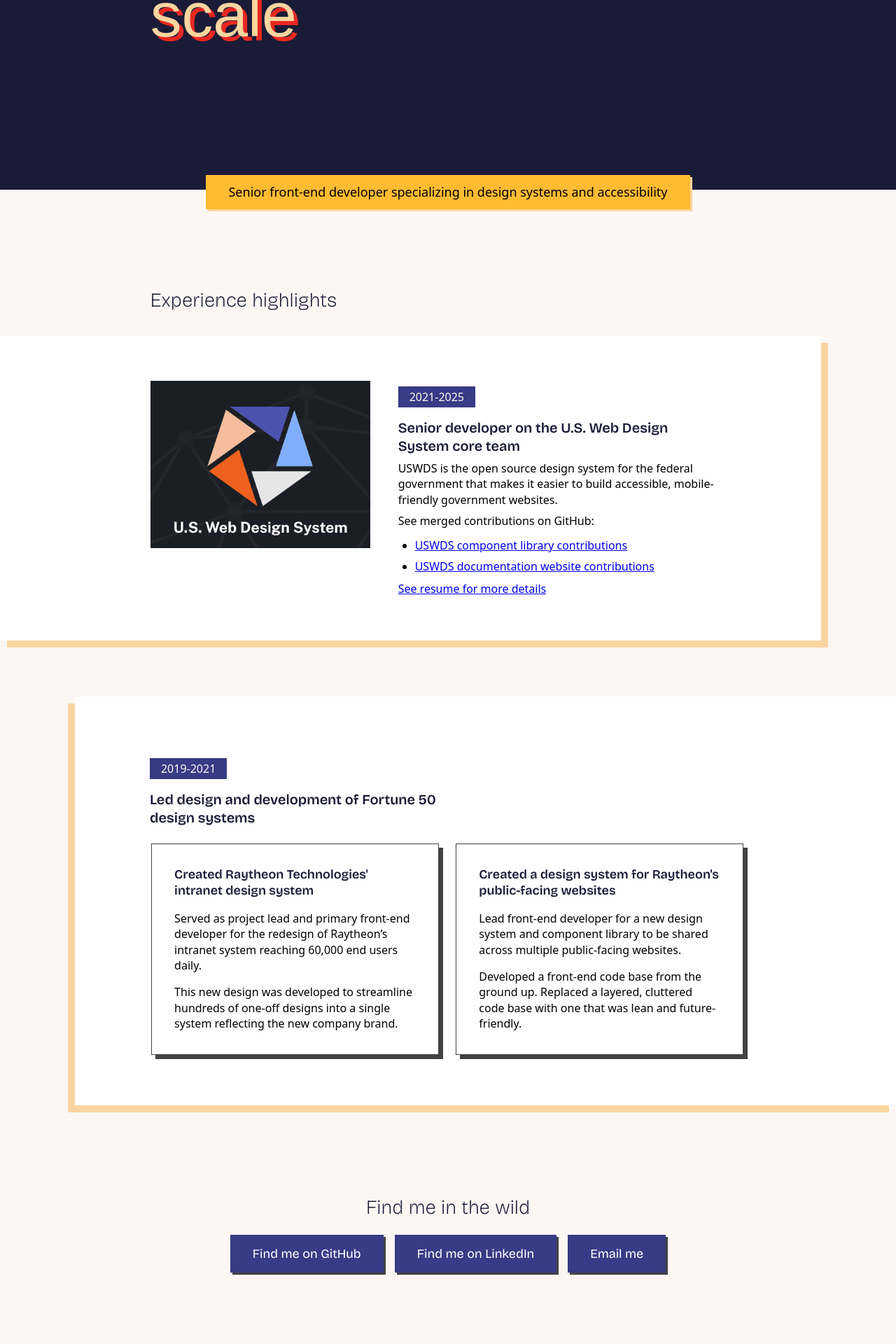
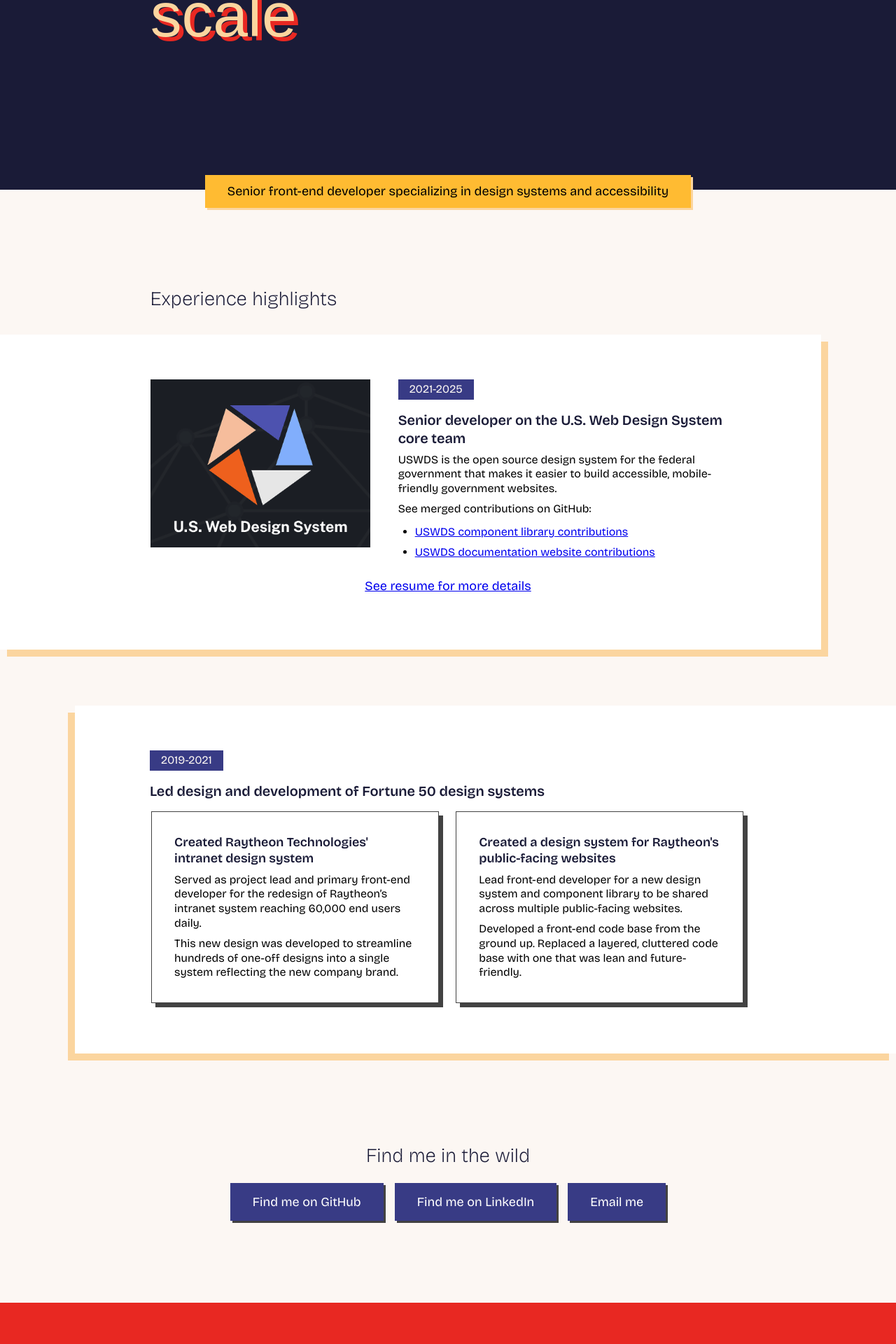
Before and after one commit to amyleadem/amyleadem.github.io, a Jekyll site: the page built from index.md, in a window 1280 px wide. Shown: the part 494-2414 px from the top of the page at 70% size. Built offline with Jekyll 4.4.1, drawn with Linux system fonts in a browser that asks for light colours; some web fonts are replaced.

Commit message:
break up sass files; update job-card code

```diff
--- a/assets/css/styles.css
+++ b/assets/css/styles.css
@@ -177,15 +177,190 @@ summary {
   display: list-item;
 }
 
-html html {
+html {
   scroll-behavior: smooth;
 }
+
 @media screen and (prefers-reduced-motion: reduce) {
-  html html {
+  html {
     scroll-behavior: auto;
   }
 }
+body {
+  background: #fcf7f3;
+}
 
+.grid-container {
+  display: grid;
+  grid-template-columns: repeat(12, 1fr);
+  grid-column-gap: 8px;
+}
+
+.grid-row {
+  grid-column: 1/13;
+}
+
+a:visited, a:active {
+  color: #383b85;
+}
+a:hover {
+  color: black;
+}
+
+p,
+li,
+h4,
+h5,
+h6 {
+  line-height: 1.4;
+  max-width: 80ex;
+}
+
+p,
+ul li {
+  color: black;
+  font-family: "Bricolage Grotesque", sans-serif;
+  font-size: 1rem;
+  font-weight: 400;
+  line-height: 1.3;
+}
+
+ul {
+  padding-left: calc(8px * 3);
+}
+
+ul li {
+  padding-block: calc(8px * 0.5);
+}
+
+h2 {
+  color: #1a1b37;
+  font-family: "Bricolage Grotesque", sans-serif;
+  font-size: 1.375rem;
+  font-weight: 200;
+  line-height: 1.3;
+}
+@media (min-width: 600px) {
+  h2 {
+    font-size: 1.75rem;
+  }
+}
+
+h3 {
+  color: #1a1b37;
+  font-family: "Bricolage Grotesque", sans-serif;
+  font-size: 1.25rem;
+  font-weight: 200;
+  line-height: 1.3;
+  color: #1a1b37;
+  font-family: "Bricolage Grotesque", sans-serif;
+  font-weight: 600;
+  line-height: 1.3;
+}
+
+h4 {
+  color: #1a1b37;
+  font-family: "Bricolage Grotesque", sans-serif;
+  font-size: 1.125rem;
+  font-weight: 600;
+  line-height: 1.3;
+}
+
+.font-size-xl {
+  color: #1a1b37;
+  font-family: "Bricolage Grotesque", sans-serif;
+  font-size: 1.375rem;
+  font-weight: 200;
+  line-height: 1.3;
+}
+@media (min-width: 600px) {
+  .font-size-xl {
+    font-size: 1.75rem;
+  }
+}
+
+.font-size-2xl {
+  color: #fbd59f;
+  font-family: "Rammetto One", sans-serif;
+  font-size: 5vw;
+  margin-block: 8px;
+  max-width: 44ex;
+  text-shadow: #1a1b37 6px 6px;
+}
+
+.font-size-3xl {
+  text-shadow: #e82822 6px 6px;
+  font-family: "Rammetto One", sans-serif;
+  font-size: 8vw;
+  color: #fbd59f;
+  grid-column: 2/12;
+  max-width: 44ex;
+}
+@media (max-width: 900px) {
+  .font-size-3xl {
+    font-size: 3rem;
+    text-shadow: #e82822 3px 3px;
+  }
+}
+@media (min-width: 600px) {
+  .font-size-3xl {
+    font-size: 8.5vw;
+  }
+}
+@media (max-height: 600px) and (min-width: 900px) {
+  .font-size-3xl {
+    font-size: 7.5vw;
+  }
+}
+@media (min-width: 900px) {
+  .font-size-3xl {
+    font-size: 8vw;
+  }
+}
+@media (min-width: 1200px) {
+  .font-size-3xl {
+    font-size: 7vw;
+    grid-column: 3/11;
+  }
+}
+@media (min-width: 1800px) {
+  .font-size-3xl {
+    font-size: 6.5vw;
+    grid-column: 3/11;
+  }
+}
+@media (max-height: 600px) and (min-width: 1200px) {
+  .font-size-3xl {
+    font-size: 6vw;
+  }
+}
+
+.button {
+  font-family: "Bricolage Grotesque", sans-serif;
+  margin-block: 0;
+  padding-block: calc(8px * 1);
+  padding-inline: calc(8px * 2);
+  color: white;
+  background-color: #383b85;
+  text-decoration: none;
+}
+@media (min-width: 900px) {
+  .button {
+    font-size: 1.125rem;
+    padding-block: calc(8px * 2);
+    padding-inline: calc(8px * 4);
+  }
+}
+
+html {
+  scroll-behavior: smooth;
+}
+
+@media screen and (prefers-reduced-motion: reduce) {
+  html {
+    scroll-behavior: auto;
+  }
+}
 body {
   background: #fcf7f3;
 }
@@ -308,31 +483,74 @@ section[aria-label="career highlights"] .job-card {
   margin-bottom: calc(8px * 6);
   padding-block: calc(8px * 6);
 }
-section[aria-label="career highlights"] .job-card__tag {
+section[aria-label="career highlights"] .job-card > * {
+  grid-column: 2/12;
+}
+section[aria-label="career highlights"] .job-card .tag {
   background: #383b85;
   color: #fcf7f3;
   display: inline-block;
   padding: calc(8px * 0.5) calc(8px * 2);
+  margin-top: 0;
 }
-section[aria-label="career highlights"] .job-card__body > * {
+section[aria-label="career highlights"] .job-card div > * {
   margin-block: 8px;
 }
-section[aria-label="career highlights"] .job-card__image {
-  display: none;
-  width: 100%;
+section[aria-label="career highlights"] .job-card__button {
+  font-family: "Bricolage Grotesque", sans-serif;
+  margin-block: 0;
+  padding-block: calc(8px * 1);
+  padding-inline: calc(8px * 2);
+  grid-column: 3/11;
+  display: flex;
+  justify-content: center;
 }
-section[aria-label="career highlights"] .job-card > * {
-  grid-column: 2/12;
+@media (min-width: 900px) {
+  section[aria-label="career highlights"] .job-card__button {
+    font-size: 1.125rem;
+    padding-block: calc(8px * 2);
+    padding-inline: calc(8px * 4);
+  }
+}
+@media (min-width: 1200px) {
+  section[aria-label="career highlights"] .job-card {
+    display: grid;
+    grid-template-columns: repeat(11, 1fr);
+    grid-column-gap: 8px;
+    margin-bottom: calc(8px * 8);
+    padding-block: calc(8px * 8);
+  }
 }
 section[aria-label="career highlights"] .job-card--one-item {
   grid-column: 1/13;
   box-shadow: 10px 10px #fbd59f;
 }
-@media (max-width: 900px) {
+section[aria-label="career highlights"] .job-card--one-item img {
+  display: block;
+}
+@media (max-width: 1200px) {
+  section[aria-label="career highlights"] .job-card--one-item img {
+    display: none;
+  }
   section[aria-label="career highlights"] .job-card--one-item .job-card__body {
     border: 1px solid #424242;
     box-shadow: #424242 6px 6px;
     padding: calc(8px * 4);
+  }
+}
+@media (min-width: 1200px) {
+  section[aria-label="career highlights"] .job-card--one-item {
+    box-shadow: 10px 10px #fbd59f;
+    grid-column: 1/12;
+    z-index: 1;
+  }
+  section[aria-label="career highlights"] .job-card--one-item img {
+    grid-column: 3/span 3;
+    width: 100%;
+  }
+  section[aria-label="career highlights"] .job-card--one-item .job-card__body {
+    grid-column: 6/span 5;
+    padding-left: calc(8px * 4);
   }
 }
 section[aria-label="career highlights"] .job-card--two-items {
@@ -356,53 +574,20 @@ section[aria-label="career highlights"] .job-card--two-items .job-card__body div
   }
 }
 @media (min-width: 1200px) {
-  section[aria-label="career highlights"] .job-card {
-    display: grid;
-    grid-template-columns: repeat(11, 1fr);
-    grid-column-gap: 8px;
-    margin-bottom: calc(8px * 8);
-    padding-block: calc(8px * 8);
-  }
-  section[aria-label="career highlights"] .job-card__image {
-    display: block;
-  }
-  section[aria-label="career highlights"] .job-card:nth-of-type(1) {
-    box-shadow: 10px 10px #fbd59f;
-    grid-column: 1/12;
-    z-index: 1;
-  }
-  section[aria-label="career highlights"] .job-card:nth-of-type(1) .job-card__image {
-    grid-column: 3/span 3;
-  }
-  section[aria-label="career highlights"] .job-card:nth-of-type(1) .job-card__body {
-    grid-column: 6/span 5;
-    padding-left: calc(8px * 4);
-  }
-  section[aria-label="career highlights"] .job-card:nth-of-type(2) {
+  section[aria-label="career highlights"] .job-card--two-items {
     box-shadow: -10px 10px #fbd59f;
     grid-column: 2/13;
   }
-  section[aria-label="career highlights"] .job-card:nth-of-type(2) .job-card__headline {
-    grid-column: 2/10;
-  }
-  section[aria-label="career highlights"] .job-card:nth-of-type(2) .job-card__headline h3 {
-    margin-top: 0;
-    margin-bottom: 8px;
-  }
-  section[aria-label="career highlights"] .job-card:nth-of-type(2) .job-card__headline,
-  section[aria-label="career highlights"] .job-card:nth-of-type(2) .job-card__subheadline {
-    margin-block: 8px;
-  }
-  section[aria-label="career highlights"] .job-card:nth-of-type(2) .job-card__body {
+  section[aria-label="career highlights"] .job-card--two-items .job-card__body {
     display: grid;
     grid-template-columns: repeat(11, 1fr);
     grid-column-gap: 24px;
     grid-column: 1/13;
   }
-  section[aria-label="career highlights"] .job-card:nth-of-type(2):nth-of-type(2) .job-card__body div:first-of-type {
+  section[aria-label="career highlights"] .job-card--two-items:nth-of-type(2) .job-card__body div:first-of-type {
     grid-column: 2/span 4;
   }
-  section[aria-label="career highlights"] .job-card:nth-of-type(2):nth-of-type(2) .job-card__body div:nth-of-type(2) {
+  section[aria-label="career highlights"] .job-card--two-items:nth-of-type(2) .job-card__body div:nth-of-type(2) {
     grid-column: 6/span 4;
   }
 }
@@ -522,6 +707,13 @@ section > * {
   }
 }
 
+a:visited, a:active {
+  color: #383b85;
+}
+a:hover {
+  color: black;
+}
+
 p,
 li,
 h4,
@@ -531,10 +723,13 @@ h6 {
   max-width: 80ex;
 }
 
-h1,
-h2,
-h3 {
-  max-width: 44ex;
+p,
+ul li {
+  color: black;
+  font-family: "Bricolage Grotesque", sans-serif;
+  font-size: 1rem;
+  font-weight: 400;
+  line-height: 1.3;
 }
 
 ul {
@@ -596,6 +791,7 @@ h4 {
   font-family: "Rammetto One", sans-serif;
   font-size: 5vw;
   margin-block: 8px;
+  max-width: 44ex;
   text-shadow: #1a1b37 6px 6px;
 }
 
@@ -605,6 +801,7 @@ h4 {
   font-size: 8vw;
   color: #fbd59f;
   grid-column: 2/12;
+  max-width: 44ex;
 }
 @media (max-width: 900px) {
   .font-size-3xl {
--- a/index.md
+++ b/index.md
@@ -4,11 +4,11 @@ layout: default
 ---
 
 <div class="grid-container">
-   <section aria-label="page title">
+  <section aria-label="page title">
     <h1>AMY_LEADEM / README.md</h1>
   </section>
 
-   <section aria-label="hero">
+  <section aria-label="hero">
     <h2 class="font-size-3xl">Delivering <br/>front-end code at scale</h2>
   </section>
 
@@ -19,9 +19,9 @@ layout: default
   <section aria-label="career highlights">
     <h2>Experience highlights</h2>
     <article class="job-card job-card--one-item">
-      <img class="job-card__image" src="./assets/img/uswds.png" alt="United States Web Design System logo">
+      <img src="./assets/img/uswds.png" alt="United States Web Design System logo">
       <div class="job-card__body">
-        <p class="job-card__tag">2021-2025</p>
+        <p class="tag">2021-2025</p>
         <h3 class="job-card__headline">Senior developer on the U.S. Web Design System core team</h3>
         <p>USWDS is the open source design system for the federal government that makes it easier to build accessible, mobile-friendly government websites.</p>
         <p>See merged contributions on GitHub:</p>
@@ -37,12 +37,12 @@ layout: default
             </a>
           </li>
         </ul>
-        <a href="#resume">See resume for more details</a>
       </div>
+      <a class="job-card__button" href="#resume">See resume for more details</a>
     </article>
     <article class="job-card job-card--two-items">
       <div class="job-card__headline">
-        <p class="job-card__tag">2019-2021</p>
+        <p class="tag">2019-2021</p>
         <h3>Led design and development of Fortune 50 design systems</h3>
       </div>
       <div class="job-card__body">
```
Also changed, not shown: _styles/_base.scss (added, +93 -0 lines), _styles/_mixins.scss (+113 -8 lines), _styles/styles.scss (+59 -52 lines).
